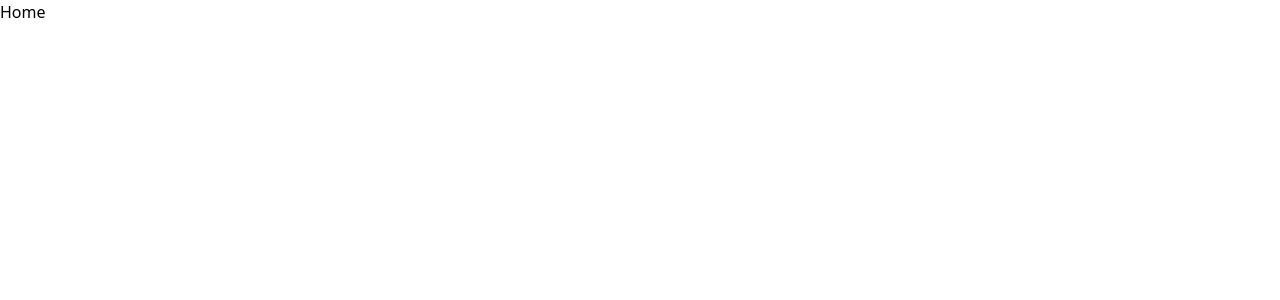
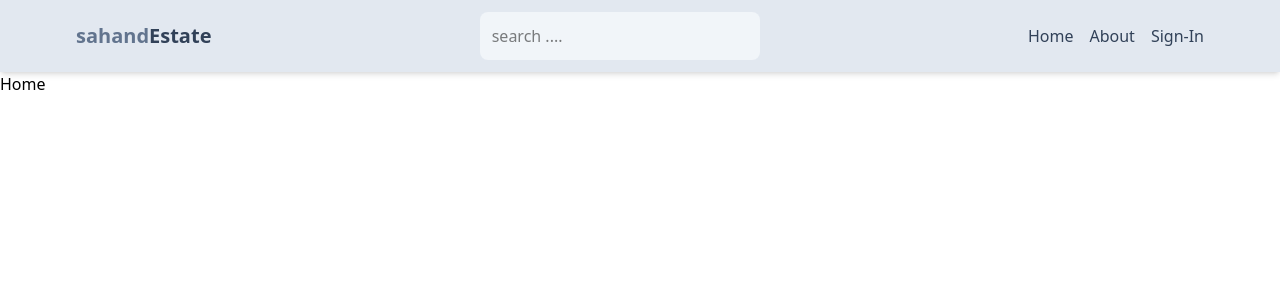
Before and after one commit to mavia-500/real-estate-market-place, a React (Vite) app in the folder property/: page / in a window 1280 px wide. Shown: the top 300 px of the page. Built offline with nearby package versions, Linux system fonts and the light colour scheme.

Commit message:
header component

```diff
--- /dev/null
+++ b/package.json
@@ -0,0 +1,5 @@
+{
+  "dependencies": {
+    "react-icons": "^5.5.0"
+  }
+}
--- a/property/src/App.jsx
+++ b/property/src/App.jsx
@@ -5,9 +5,11 @@
 import SignOut from './pages/SignOut'
 import About from './pages/about'
 import Profile from './pages/Profile'
+import Header from './components/Header'
 const App = () => {
   return (
     <>
+    <Header/>
     <Routes>
       <Route path='/' element={<Home/>}/>
       <Route path='/sign-in' element={<SignIn/>}/>
--- /dev/null
+++ b/property/src/components/Header.jsx
@@ -0,0 +1,33 @@
+import React from 'react'
+import {FaSearch} from "react-icons/fa"
+import { Link } from 'react-router-dom'
+const Header = () => {
+  return (
+    <header className='bg-slate-200 shadow-md'>
+        <div className='flex justify-between items-center max-w-6xl mx-auto p-3'>
+       <Link to="/">
+        <h1 className='font-bold text-sm sm:text-xl flex flex-wrap'>
+            <span className='text-slate-500'>sahand</span>
+            <span className='text-slate-700'>Estate</span>
+        </h1>
+        </Link>
+        <form action="" className='bg-slate-100 p-3 rounded-lg flex items-center'>
+            <input type='text' placeholder='search ....' className='bg-transparent focus:outline-none w-24 sm:w-64'/>
+        </form>
+        <ul className='flex gap-4'>
+            <Link to='/'>
+            <li className='hidden sm:inline text-slate-700 hover:underline'>Home</li>
+            </Link>
+            <Link to='/about'>
+            <li className='hidden sm:inline text-slate-700 hover:underline'>About</li>
+            </Link>
+            <Link to='/sign-in'>
+            <li className='text-slate-700 hover:underline'>Sign-In</li>
+            </Link>
+        </ul>
+        </div>
+    </header>
+  )
+}
+
+export default Header
```
Also changed, not shown: 1 other file (tests, documents, lock files or other folders).
